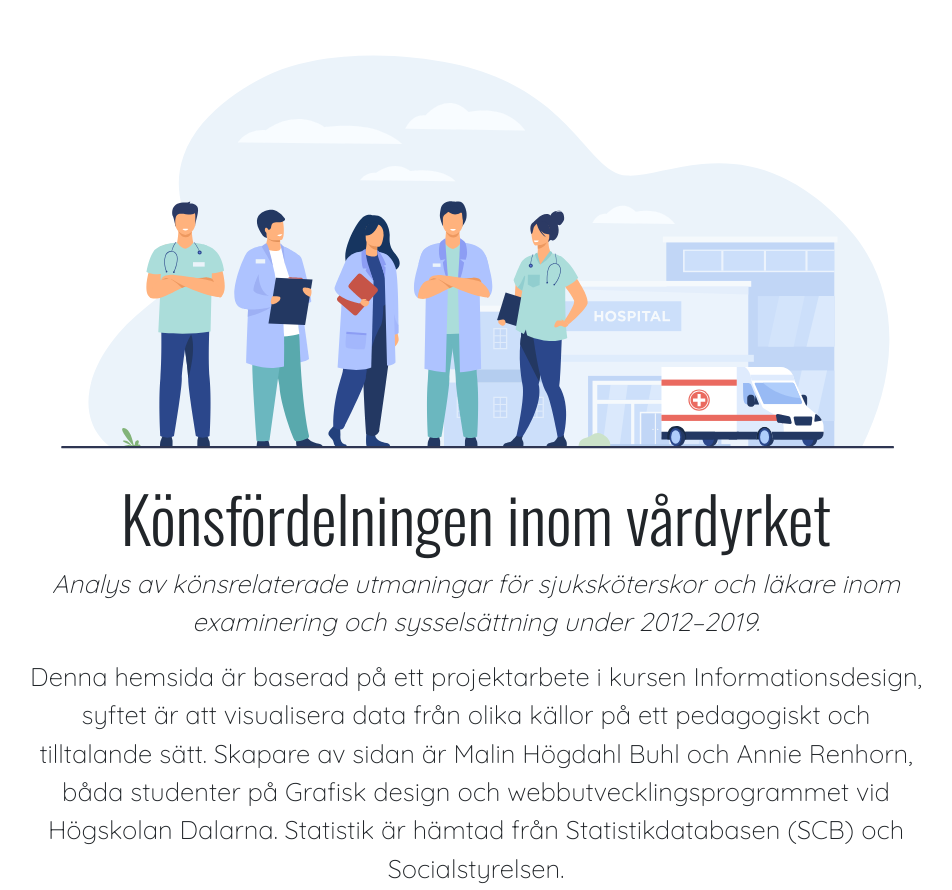
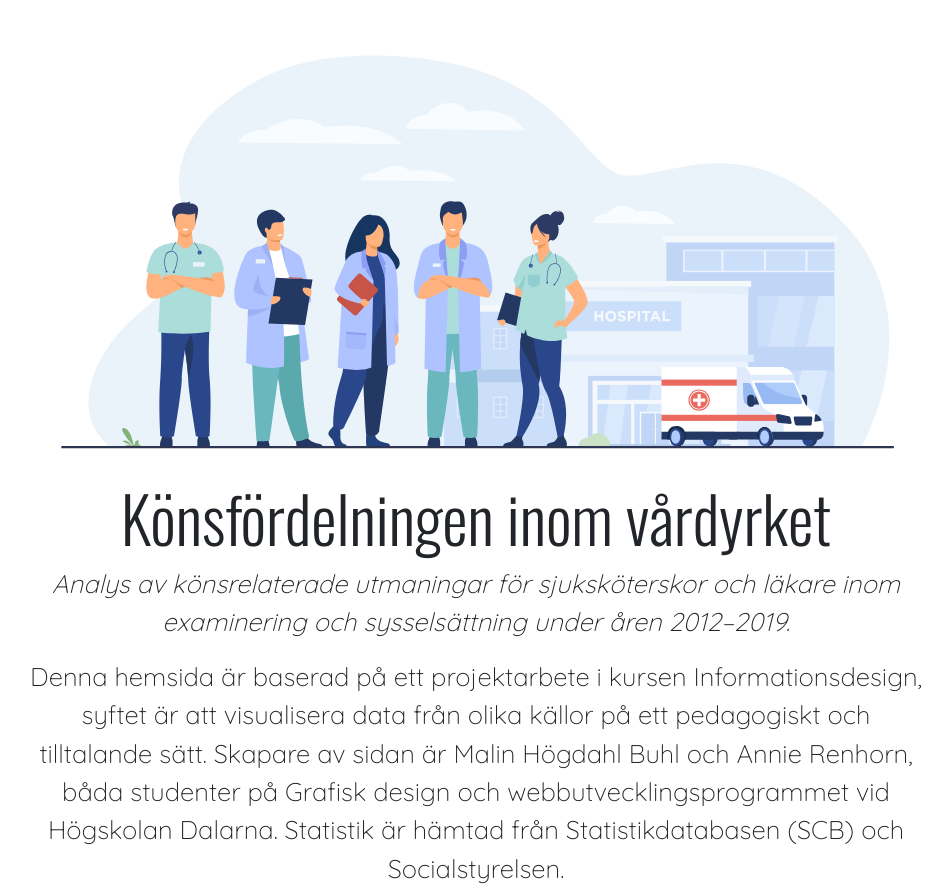
Before and after one commit to Annie-cloud-pixel/projektarbete, a plain HTML site: page index.html in a window 1280 px wide. Shown: the top 890 px of the page, without its empty margins (164-1116 px from the left). Drawn offline with nearby package versions, Linux system fonts and the light colour scheme.

Commit message:
några typografiska fel ordnat

```diff
--- a/index.html
+++ b/index.html
@@ -21,7 +21,7 @@
     <div class="row">
         <img src="svg-files/grupp_lakare_sjukskoterskor.svg" class="picture_header" alt="En grupp med sjuksköterskor och läkare står framför ett sjukhus med en ambulans på sidan">
         <h1 class="title-header display-1">Könsfördelningen inom vårdyrket</h1>
-        <p class="sub-title lead text-center"><em class="pl-10">Analys av könsrelaterade utmaningar för sjuksköterskor och läkare inom examinering och sysselsättning under 2012–2019.</em></p>
+        <p class="sub-title lead text-center"><em class="pl-10">Analys av könsrelaterade utmaningar för sjuksköterskor och läkare inom examinering och sysselsättning under åren 2012–2019.</em></p>
         <p class="intro-text lead">Denna hemsida är baserad på ett projektarbete i kursen Informationsdesign, syftet är att visualisera data från olika källor på ett pedagogiskt och tilltalande sätt.
           Skapare av sidan är Malin Högdahl Buhl och Annie Renhorn, båda studenter på Grafisk design och webbutvecklingsprogrammet vid Högskolan Dalarna.
           Statistik är hämtad från Statistikdatabasen (SCB) och Socialstyrelsen.</p>
@@ -311,7 +311,7 @@
                 <h4 class="card-title text-center">En jämnare kurva för sjuksköterskor?</h4>
               </header>
                 <div class="card-info">
-                <p class="info-text lead">Nedan presenteras två diagram, det översta visar antalet nylegitimerade sjuksköterskor mellan 2012–2019 och under presenteras ett diagram med antalet nylegitimerade läkare 2012–2019. De båda diagrammen ger en tydlig bild av hur fördelningen har sett ut under åren och när det skett förändringar.
+                <p class="info-text lead">Nedan presenteras två diagram, det översta visar antalet nylegitimerade sjuksköterskor mellan åren 2012–2019 och under presenteras ett diagram med antalet nylegitimerade läkare åren 2012–2019. De båda diagrammen ger en tydlig bild av hur fördelningen har sett ut under åren och när det skett förändringar.
                   <br><br>Från år 2016 och framåt ser vi en ökning av nylegitimerade läkare, både på den manliga och kvinnliga sidan. Vi tror att en bidragande orsak till det kan vara att den första gruppen studenter tog examen från den nya läkarutbildningen vid Örebro universitet och att det därefter skedde en ökning av läkare som fick legitimation.
                   <br><br>Statistiken visar en större variation i antalet läkare som får en legitimation än sjuksköterskor. En anledning till det kan vara att fler klarar sjuksköterskeutbildningen och att det är fler som inte klarar sig igenom läkarutbildningen då den är längre och tuffare.
                   <div class="diagram">
@@ -325,7 +325,7 @@
                 type: 'column'
               },
               title: {
-                text: 'Antalet nylegitimerade sjuksköterskor 2012-2019'
+                text: 'Antalet nylegitimerade sjuksköterskor år 2012-2019'
               },
               xAxis: {
                 categories: [
@@ -384,7 +384,7 @@
             type: 'column'
           },
           title: {
-            text: 'Antalet nylegitimerade läkare 2012-2019'
+            text: 'Antalet nylegitimerade läkare år 2012-2019'
           },
           xAxis: {
             categories: [
--- a/style.css
+++ b/style.css
@@ -527,6 +527,8 @@
   }
 
   .intro-text {
+    max-width: 80ch;
+    min-width: 40ch;
     font-family: "Quicksand", sans-serif;
     text-align: center;
     font-size: 1.6rem;
```
